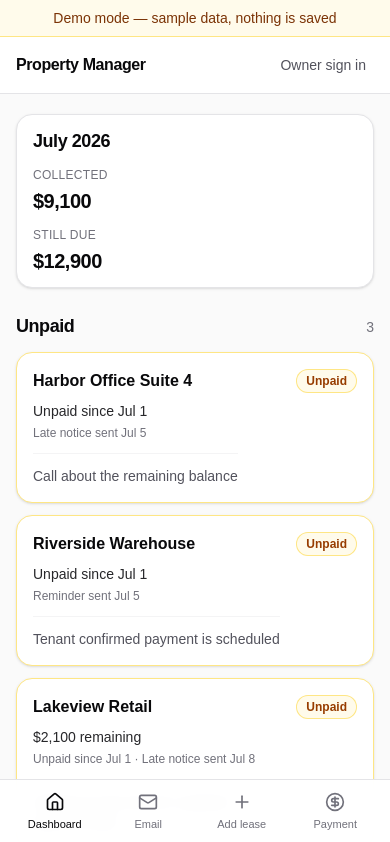
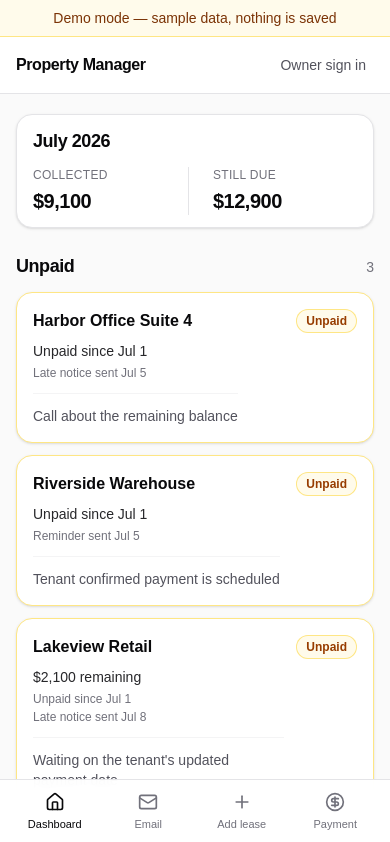
Before and after one commit to naubin4-png/property-management-app, a Next.js app: page /demo in a window 390 px wide. Shown: the top 842 px of the page. Built offline with nearby package versions, Linux system fonts and the light colour scheme.

Commit message:
fix: polish homepage mobile summary

```diff
--- a/components/dashboard-view.tsx
+++ b/components/dashboard-view.tsx
@@ -100,13 +100,13 @@ function primaryLine(property: DashboardViewProperty) {
   return "Paid";
 }
 
-function secondaryLine(property: DashboardViewProperty) {
+function secondaryLines(property: DashboardViewProperty) {
   if (
     property.advancePayment &&
     property.nextDueDate &&
     property.billingPeriodRemainingCents === 0
   ) {
-    return `Next due ${formatShortDate(property.nextDueDate)}`;
+    return [`Next due ${formatShortDate(property.nextDueDate)}`];
   }
 
   if (
@@ -123,14 +123,16 @@ function secondaryLine(property: DashboardViewProperty) {
       ? `${property.latestEmail.label} ${formatShortDate(property.latestEmail.sentAt)}`
       : null;
 
-    return [statusLine, emailLine].filter(Boolean).join(" · ");
+    return [statusLine, emailLine].filter(Boolean);
   }
 
   if (property.billingPeriodRemainingCents > 0 && property.latestEmail) {
-    return `${property.latestEmail.label} ${formatShortDate(property.latestEmail.sentAt)}`;
+    return [
+      `${property.latestEmail.label} ${formatShortDate(property.latestEmail.sentAt)}`,
+    ];
   }
 
-  return null;
+  return [];
 }
 
 export function MoneyBar({ summary }: { summary: DashboardSummary }) {
@@ -139,8 +141,8 @@ export function MoneyBar({ summary }: { summary: DashboardSummary }) {
       <h1 className="text-lg font-semibold tracking-tight text-zinc-950">
         {formatMonthHeading(summary.billingPeriodMonth)}
       </h1>
-      <dl className="mt-3 grid grid-cols-1 gap-3 sm:grid-cols-2 sm:gap-0">
-        <div className="sm:border-r sm:border-zinc-200 sm:pr-6">
+      <dl className="mt-3 grid grid-cols-2 gap-3 sm:gap-0">
+        <div className="border-r border-zinc-200 pr-3 sm:pr-6">
           <dt className="text-xs font-medium uppercase tracking-wide text-zinc-500">
             Collected
           </dt>
@@ -148,7 +150,7 @@ export function MoneyBar({ summary }: { summary: DashboardSummary }) {
             {formatCurrency(summary.collectedThisMonthCents)}
           </dd>
         </div>
-        <div className="sm:pl-6">
+        <div className="pl-3 sm:pl-6">
           <dt className="text-xs font-medium uppercase tracking-wide text-zinc-500">
             Still due
           </dt>
@@ -168,7 +170,7 @@ function PropertyCard({
   onOpen?: () => void;
   property: DashboardViewProperty;
 }) {
-  const supportingLine = secondaryLine(property);
+  const supportingLines = secondaryLines(property);
   const note = property.dashboardNote?.trim();
 
   return (
@@ -201,8 +203,14 @@ function PropertyCard({
           <p className="mt-2 text-sm font-medium text-zinc-800">
             {primaryLine(property)}
           </p>
-          {supportingLine ? (
-            <p className="mt-1 text-xs text-zinc-500">{supportingLine}</p>
+          {supportingLines.length > 0 ? (
+            <div className="mt-1 space-y-0.5">
+              {supportingLines.map((line) => (
+                <p className="text-xs text-zinc-500" key={line}>
+                  {line}
+                </p>
+              ))}
+            </div>
           ) : null}
           {note ? (
             <p className="mt-3 border-t border-zinc-100 pt-3 text-sm text-zinc-600">
@@ -316,7 +324,7 @@ export function DashboardView({
   const hasProperties = needsAttention.length > 0 || allGood.length > 0;
 
   return (
-    <main className="mx-auto max-w-7xl px-4 py-5 sm:px-6 sm:py-7">
+    <main className="mx-auto max-w-7xl px-4 pb-24 pt-5 sm:px-6 sm:py-7">
       <MoneyBar summary={summary} />
 
       {!hasProperties ? (
```
